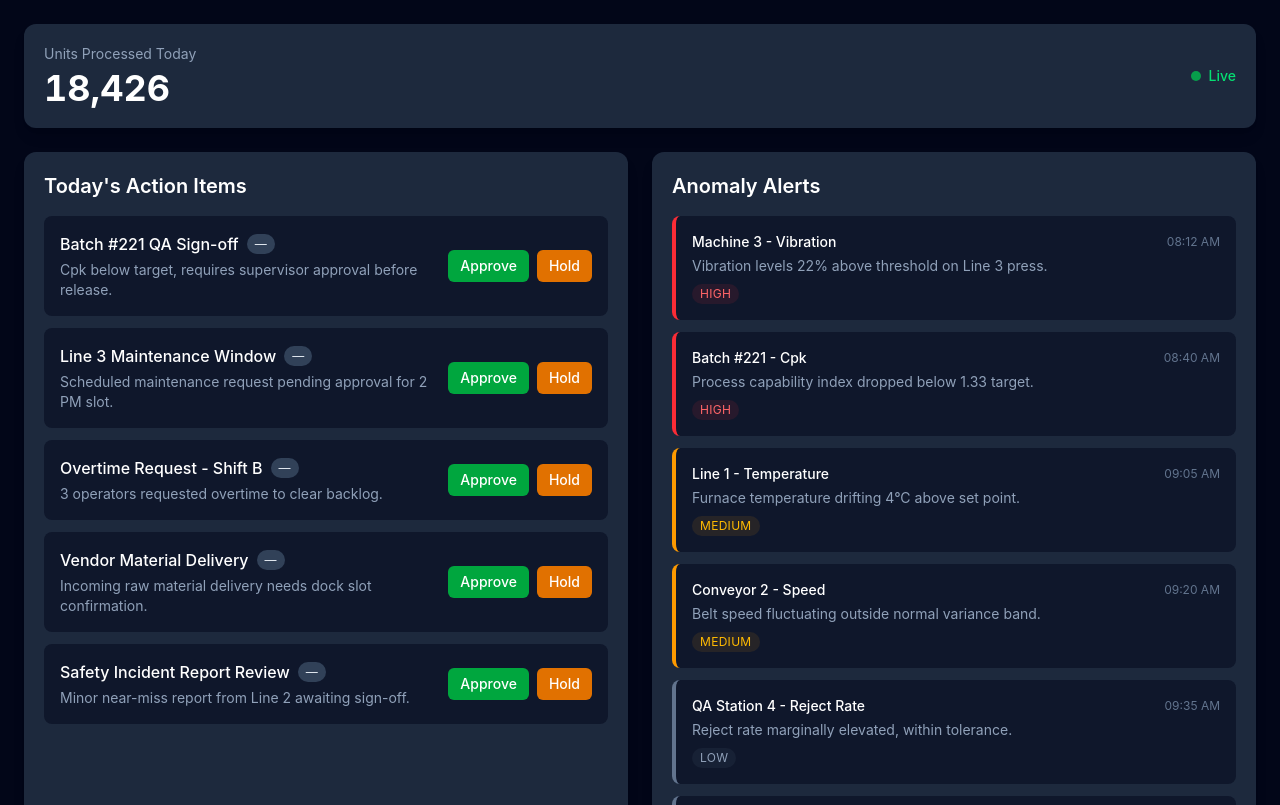
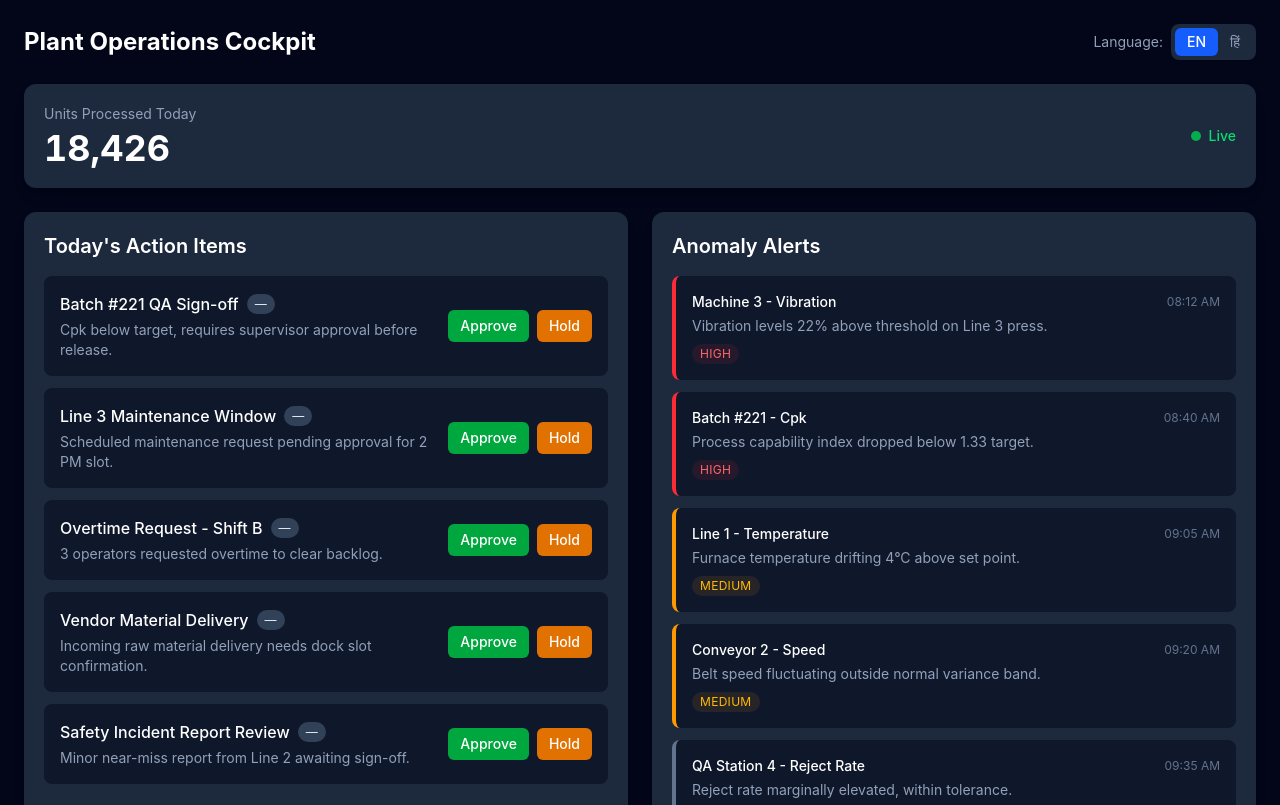
Before and after one commit to ishanshinde738/potens-intern-frontend-ishan-shinde, a React (Vite) app: page / in a window 1280 px wide. Shown: the top 805 px of the page. Built offline with nearby package versions, Linux system fonts and the light colour scheme.

Commit message:
feat: add Header and LanguageToggle with full EN/HI bilingual support

```diff
--- a/src/App.jsx
+++ b/src/App.jsx
@@ -1,3 +1,4 @@
+import Header from './components/Header'
 import LiveMetric from './components/LiveMetric'
 import TopActionsPanel from './components/TopActionsPanel'
 import AnomalyPanel from './components/AnomalyPanel'
@@ -5,6 +6,7 @@ import AnomalyPanel from './components/AnomalyPanel'
 function App() {
   return (
     <div className="min-h-screen bg-slate-950 p-6">
+      <Header />
       <LiveMetric />
       <div className="grid grid-cols-1 md:grid-cols-2 gap-6">
         <TopActionsPanel />
--- a/src/components/Header.jsx
+++ b/src/components/Header.jsx
@@ -0,0 +1,17 @@
+import { useSelector } from 'react-redux'
+import { translations } from '../data/translations'
+import LanguageToggle from './LanguageToggle'
+
+function Header() {
+  const language = useSelector((state) => state.ui.language)
+  const t = translations[language]
+
+  return (
+    <div className="flex items-center justify-between mb-6">
+      <h1 className="text-2xl font-bold text-white">{t.dashboardTitle}</h1>
+      <LanguageToggle />
+    </div>
+  )
+}
+
+export default Header
--- a/src/components/LanguageToggle.jsx
+++ b/src/components/LanguageToggle.jsx
@@ -0,0 +1,39 @@
+import { useSelector, useDispatch } from 'react-redux'
+import { setLanguage } from '../store/uiSlice'
+import { translations } from '../data/translations'
+
+function LanguageToggle() {
+  const language = useSelector((state) => state.ui.language)
+  const dispatch = useDispatch()
+  const t = translations[language]
+
+  return (
+    <div className="flex items-center gap-2">
+      <span className="text-slate-400 text-sm">{t.languageLabel}:</span>
+      <div className="flex bg-slate-800 rounded-lg p-1">
+        <button
+          onClick={() => dispatch(setLanguage('en'))}
+          className={`px-3 py-1 rounded-md text-sm font-medium transition ${
+            language === 'en'
+              ? 'bg-blue-600 text-white'
+              : 'text-slate-400 hover:text-white'
+          }`}
+        >
+          EN
+        </button>
+        <button
+          onClick={() => dispatch(setLanguage('hi'))}
+          className={`px-3 py-1 rounded-md text-sm font-medium transition ${
+            language === 'hi'
+              ? 'bg-blue-600 text-white'
+              : 'text-slate-400 hover:text-white'
+          }`}
+        >
+          हिं
+        </button>
+      </div>
+    </div>
+  )
+}
+
+export default LanguageToggle
```
Also changed, not shown: src/App.css (+19 -0 lines).
